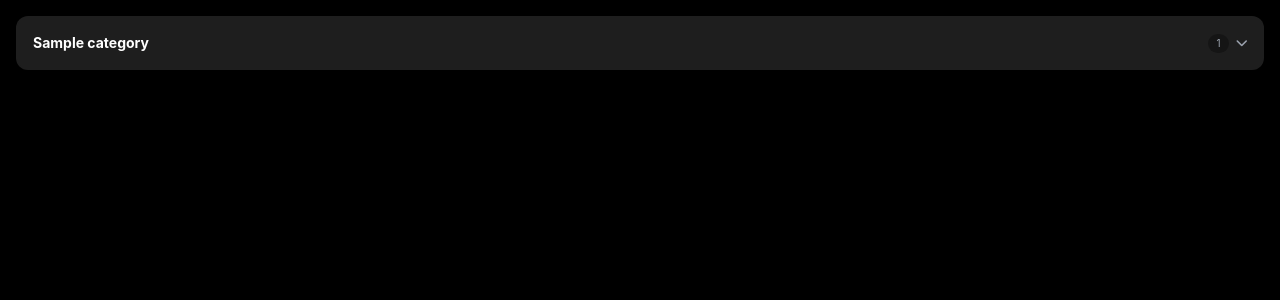
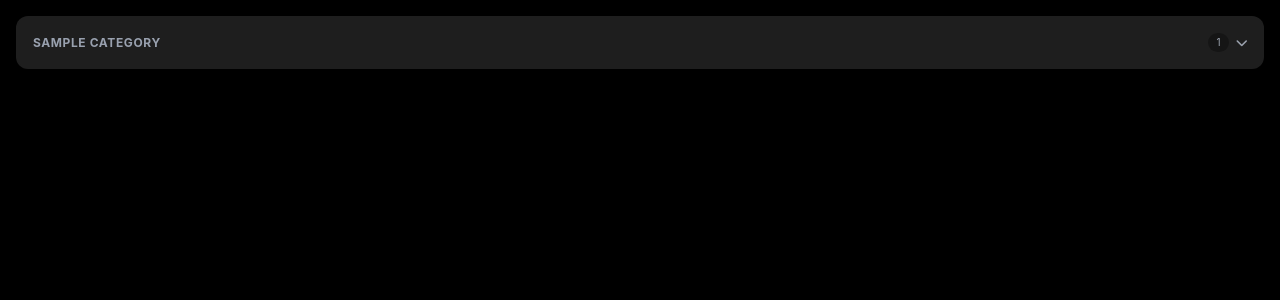
Before and after one commit to studiok12logic-eng/The-Dossier, a Django app: template templates/mobile/question_list_mobile.html in a window 1280 px wide. Shown: the part 56-356 px from the top of the page. Run offline with Django 5.2, Linux system fonts and the light colour scheme; tables that the repository leaves empty hold one stand-in row (values such as "Sample post"); the template is opened without the code that fills it: values that come from a table or form of the project are taken from there, most other values are stand-ins (such as "Sample title", 1, 10 or a date in 2020); grey boxes marked "Sample" are stand-in pictures; style sheets or scripts are compiled from the project's sources; some libraries are stand-ins or nearby versions.

Commit message:
Remove globe icon from question list category header

```diff
--- a/templates/mobile/question_list_mobile.html
+++ b/templates/mobile/question_list_mobile.html
@@ -40,10 +40,8 @@
             <!-- Header (Accordion Trigger) -->
             <button onclick="toggleAccordion('cat-{{ forloop.counter }}')" class="w-full flex items-center justify-between p-4 text-left bg-white/5 hover:bg-white/10 transition">
                 <div class="flex items-center gap-2">
-                    <span class="font-bold text-sm text-text-main">{{ category.name }}</span>
-                    {% if category.is_shared %}
-                    <i class="fas fa-globe text-[10px] text-text-sub" title="Shared"></i>
-                    {% endif %}
+                    <h3 class="text-xs font-bold text-gray-400 uppercase tracking-wider flex items-center gap-2">
+                    {{ category.name }}
                 </div>
                 <div class="flex items-center gap-2">
                      <span class="text-[10px] bg-black/30 px-2 py-0.5 rounded-full text-text-sub">{{ category.questions_list|length }}</span>
```
